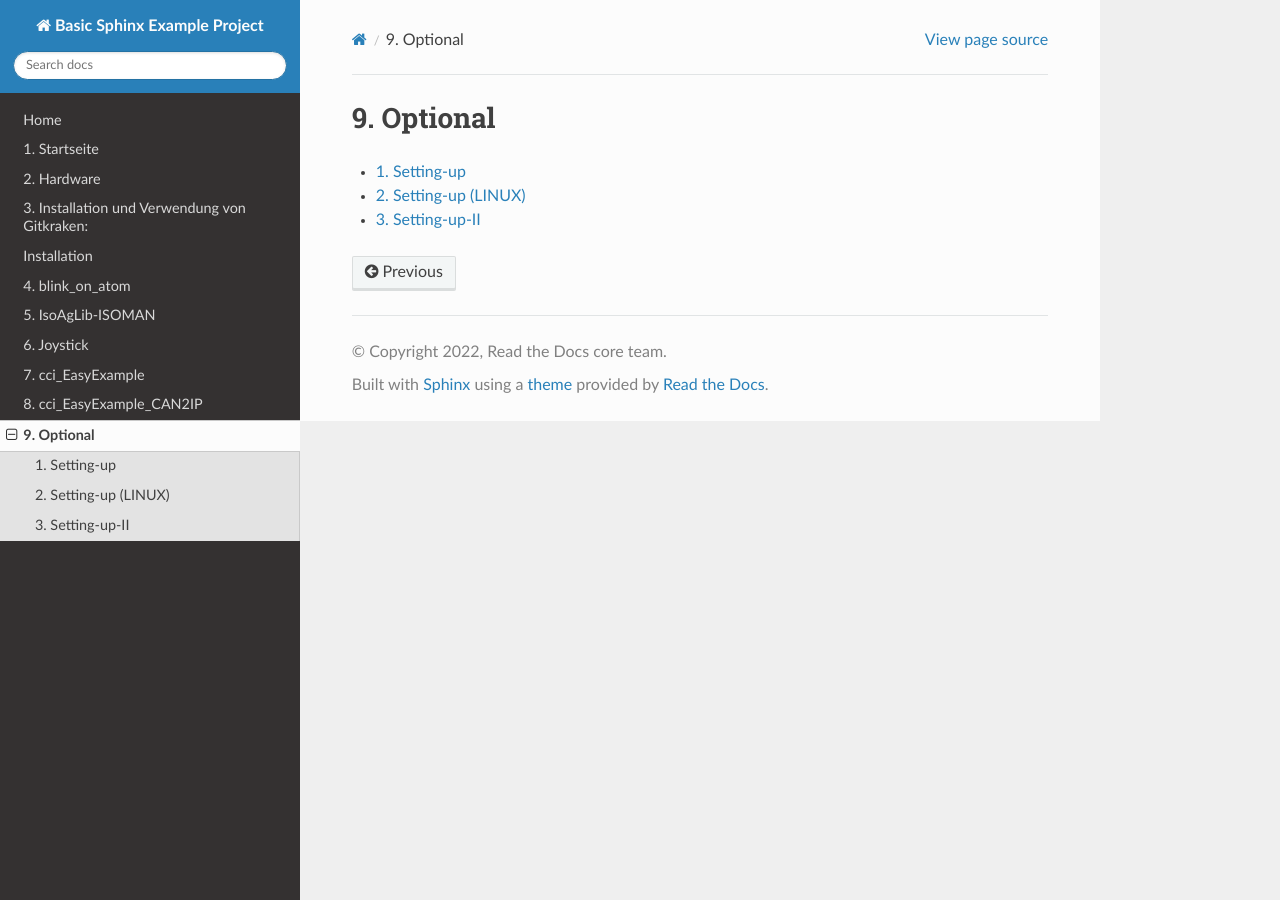
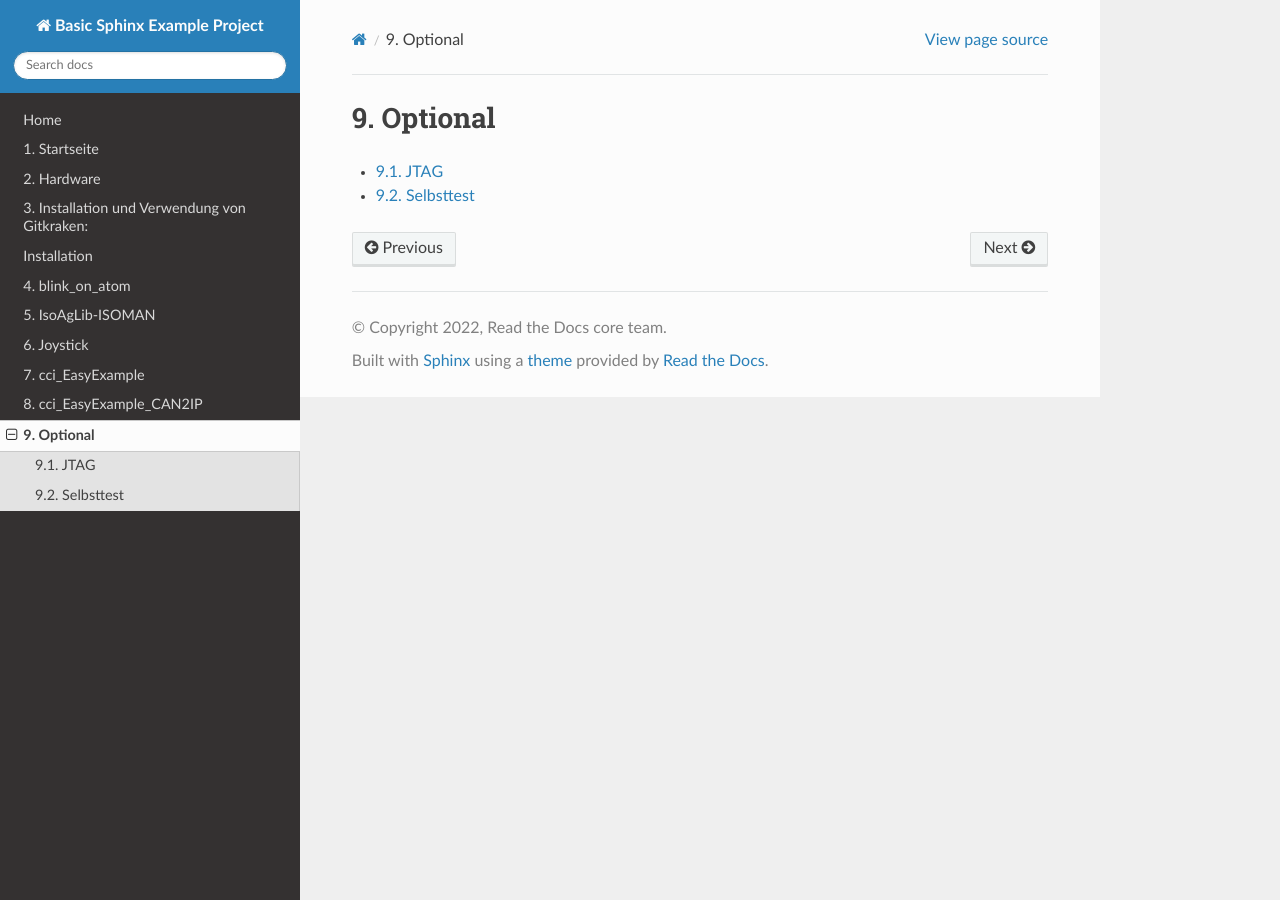
Before and after one commit to franz-ms-muc/Install-ISOBUS-Environment-docs, a Sphinx documentation site: the page built from docs/Optional.rst, in a window 1280 px wide. Built offline with Sphinx 7.4.7 and the Read the Docs theme 2.0.0, drawn with Linux system fonts in a browser that asks for light colours; pages that are not in the unit, such as notebooks, are missing from menus.

Commit message:
Update Optional.rst

```diff
--- a/docs/Optional.rst
+++ b/docs/Optional.rst
@@ -5,6 +5,5 @@
    :maxdepth: 9
    :numbered:
 
-   Setting-up
-   Setting-up-(LINUX)
-   Setting-up-II
+   JTAG
+   Selbsttest
```
